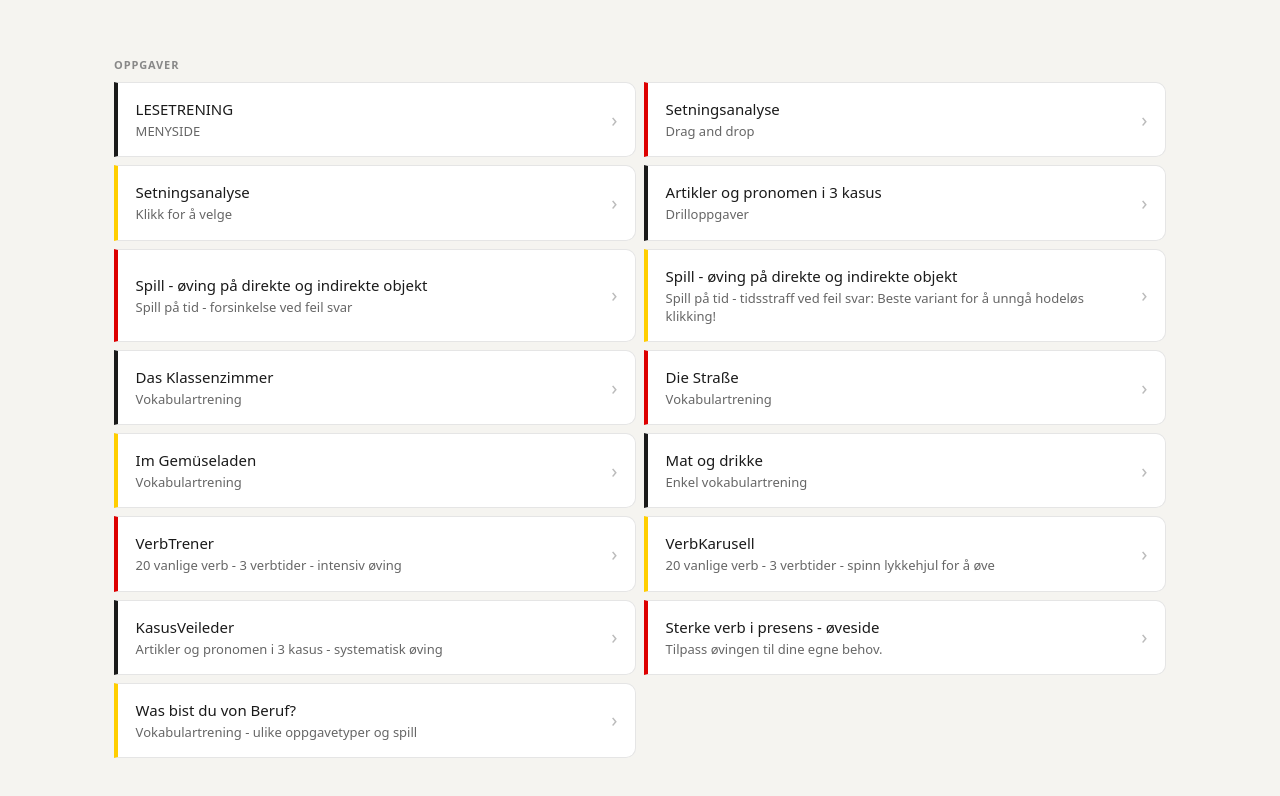
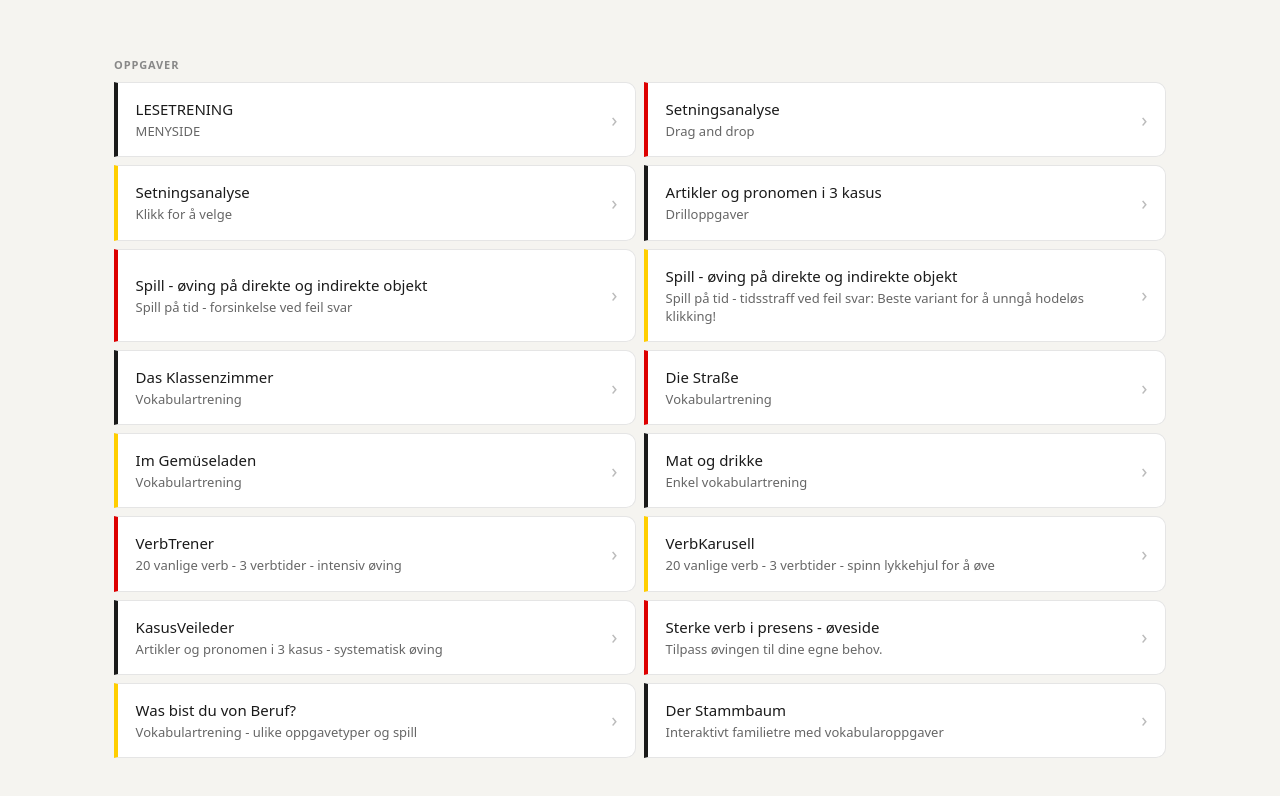
Before and after one commit to KristinRavndal-undervisning/Tysk, a plain HTML site: page index.html in a window 1280 px wide. Shown: the part 110-906 px from the top of the page. Drawn offline with nearby package versions, Linux system fonts and the light colour scheme.

Commit message:
Add interactive family tree resource link

```diff
--- a/index.html
+++ b/index.html
@@ -117,6 +117,7 @@
     { title: "KasusVeileder",                         desc: "Artikler og pronomen i 3 kasus - systematisk øving", href: "KasusVeileder.html" },
     { title: "Sterke verb i presens - øveside",       desc: "Tilpass øvingen til dine egne behov.", href: "SterkeVerbPresens-oeveside.html" },
     { title: "Was bist du von Beruf?",                desc: "Vokabulartrening - ulike oppgavetyper og spill", href: "Berufe-OppgaverOgSpill.html" },
+    { title: "Der Stammbaum",                         desc: "Interaktivt familietre med vokabularoppgaver", href: "DerStammbaum.html" },
   ];
   /* ============================================================ */
 
```
